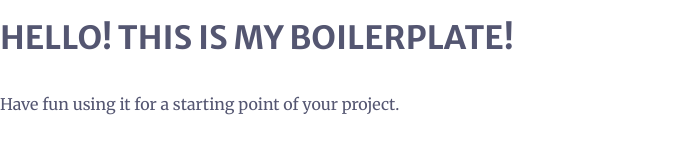
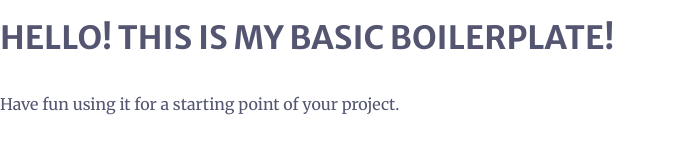
Before and after one commit to joschaholzhaeuer/b-grunt, a website: page index.html in a window 1280 px wide. Shown: the whole page, without its empty margins (0-675 px from the left). Drawn offline with nearby package versions, Linux system fonts and the light colour scheme.

Commit message:
set package.json version number back to 0.0.0

```diff
--- a/index.html
+++ b/index.html
@@ -19,7 +19,7 @@
             <p class="browserupgrade">You are using an <strong>outdated</strong> browser. Please <a href="http://browsehappy.com/">upgrade your browser</a> to improve your experience.</p>
         <![endif]-->
 
-        <h1>Hello! This is my boilerplate!</h1>
+        <h1>Hello! This is my basic boilerplate!</h1>
         <p>Have fun using it for a starting point of your project.</p>
 
         <script src="//ajax.googleapis.com/ajax/libs/jquery/1.11.2/jquery.min.js"></script>
--- a/package.json
+++ b/package.json
@@ -1,6 +1,6 @@
 {
   "name": "basic_boilerplate",
-  "version": "0.1",
+  "version": "0.0.0",
   "description": "",
   "main": "index.js",
   "scripts": {
```
